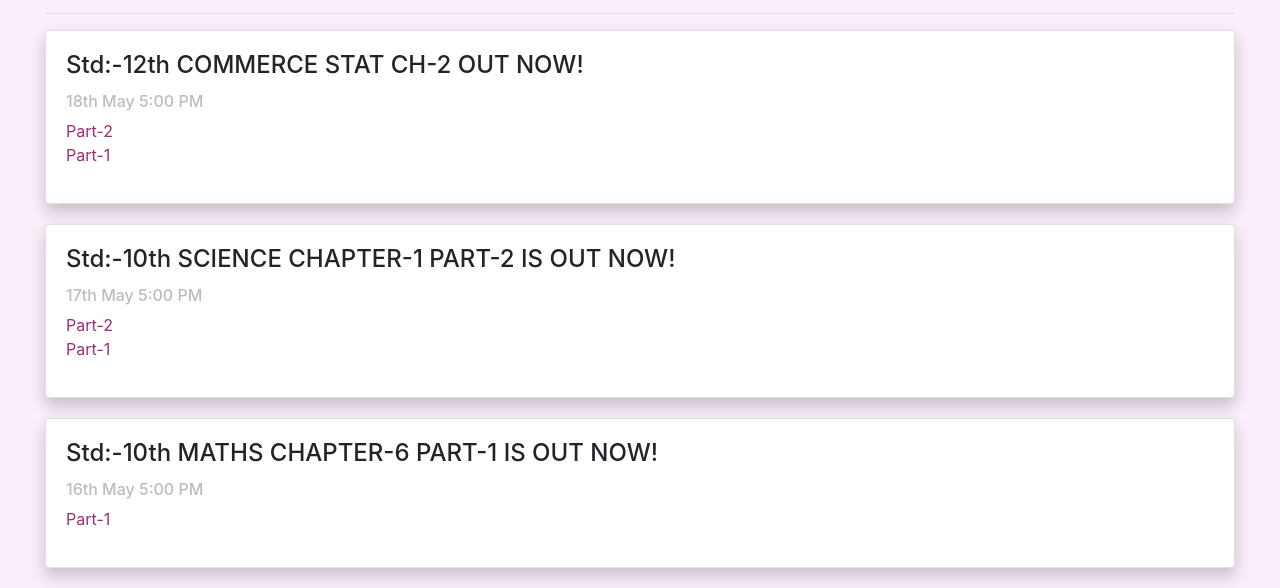
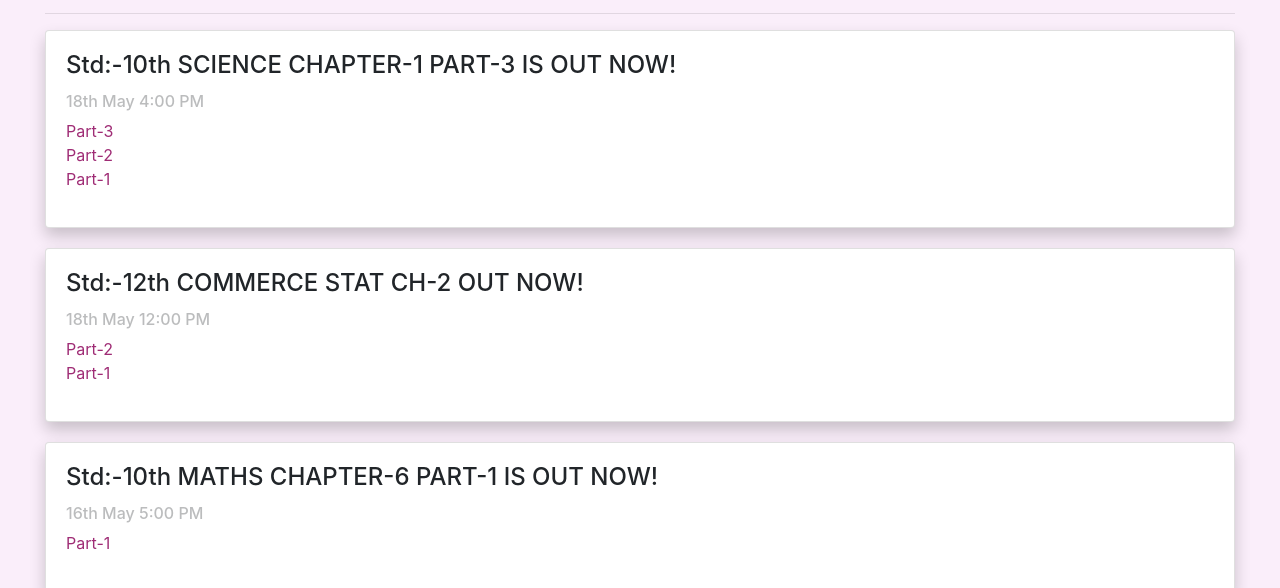
Before and after one commit to Atmiya-Group-of-Education/First_Site, a website: page index.html in a window 1280 px wide. Shown: the part 211-799 px from the top of the page. Drawn offline with nearby package versions, Linux system fonts and the light colour scheme.

Commit message:
another check

```diff
--- a/index.html
+++ b/index.html
@@ -58,21 +58,22 @@
                 <hr>
                 <div class="card" style="width: 100%;z-index: 1;box-shadow: 0px 8px 16px 0px rgba(0,0,0,0.2);">
                     <div class="card-body">
-                        <h4 class="card-title">Std:-12th COMMERCE STAT CH-2 OUT NOW!</h4>
-                        <h6 style="opacity: 0.3;">18th May 5:00 PM</h6>
+                        <h4 class="card-title">Std:-10th SCIENCE CHAPTER-1 PART-3 IS OUT NOW!</h4>
+                        <h6 style="opacity: 0.3;">18th May 4:00 PM</h6>
                         <ul class="list-unstyled">
-                            <li><a style="color: #9F2C75" href="https://drive.google.com/file/d/1xVDHs1ac7Tac1w6xaykgzVg9k5Rfvg_w/view?usp=drivesdk" class="card-link">Part-2</a></li>
-                            <li><a style="color: #9F2C75" href="https://drive.google.com/file/d/1x-4HYaLG3ChRzH7jWF0RuVmW5crWKn77/view?usp=drivesdk" class="card-link">Part-1</a></li>
+                            <li><a style="color: #9F2C75" href="https://drive.google.com/open?id=1_FzCYt6GjYW68U9TEH5yvRs9iAUn9BU4" class="card-link">Part-3</a></li>
+                            <li><a style="color: #9F2C75" href="https://drive.google.com/open?id=13_nuXbxG61ne8xLy6lVjlYtn-BPmfVOs" class="card-link">Part-2</a></li>
+                            <li><a style="color: #9F2C75" href="https://drive.google.com/open?id=1A3WxrBJmmClw3mGb0IKVSP70QbixHNhm" class="card-link">Part-1</a></li>
                         </ul>
                     </div>
                 </div>
                 <div class="card" style="width: 100%;z-index: 1;box-shadow: 0px 8px 16px 0px rgba(0,0,0,0.2); margin-top: 20;">
                     <div class="card-body">
-                        <h4 class="card-title">Std:-10th SCIENCE CHAPTER-1 PART-2 IS OUT NOW!</h4>
-                        <h6 style="opacity: 0.3;">17th May 5:00 PM</h6>
+                        <h4 class="card-title">Std:-12th COMMERCE STAT CH-2 OUT NOW!</h4>
+                        <h6 style="opacity: 0.3;">18th May 12:00 PM</h6>
                         <ul class="list-unstyled">
-                            <li><a style="color: #9F2C75" href="https://drive.google.com/open?id=13_nuXbxG61ne8xLy6lVjlYtn-BPmfVOs" class="card-link">Part-2</a></li>
-                            <li><a style="color: #9F2C75" href="https://drive.google.com/open?id=1A3WxrBJmmClw3mGb0IKVSP70QbixHNhm" class="card-link">Part-1</a></li>
+                            <li><a style="color: #9F2C75" href="https://drive.google.com/file/d/1xVDHs1ac7Tac1w6xaykgzVg9k5Rfvg_w/view?usp=drivesdk" class="card-link">Part-2</a></li>
+                            <li><a style="color: #9F2C75" href="https://drive.google.com/file/d/1x-4HYaLG3ChRzH7jWF0RuVmW5crWKn77/view?usp=drivesdk" class="card-link">Part-1</a></li>
                         </ul>
                     </div>
                 </div>
```
